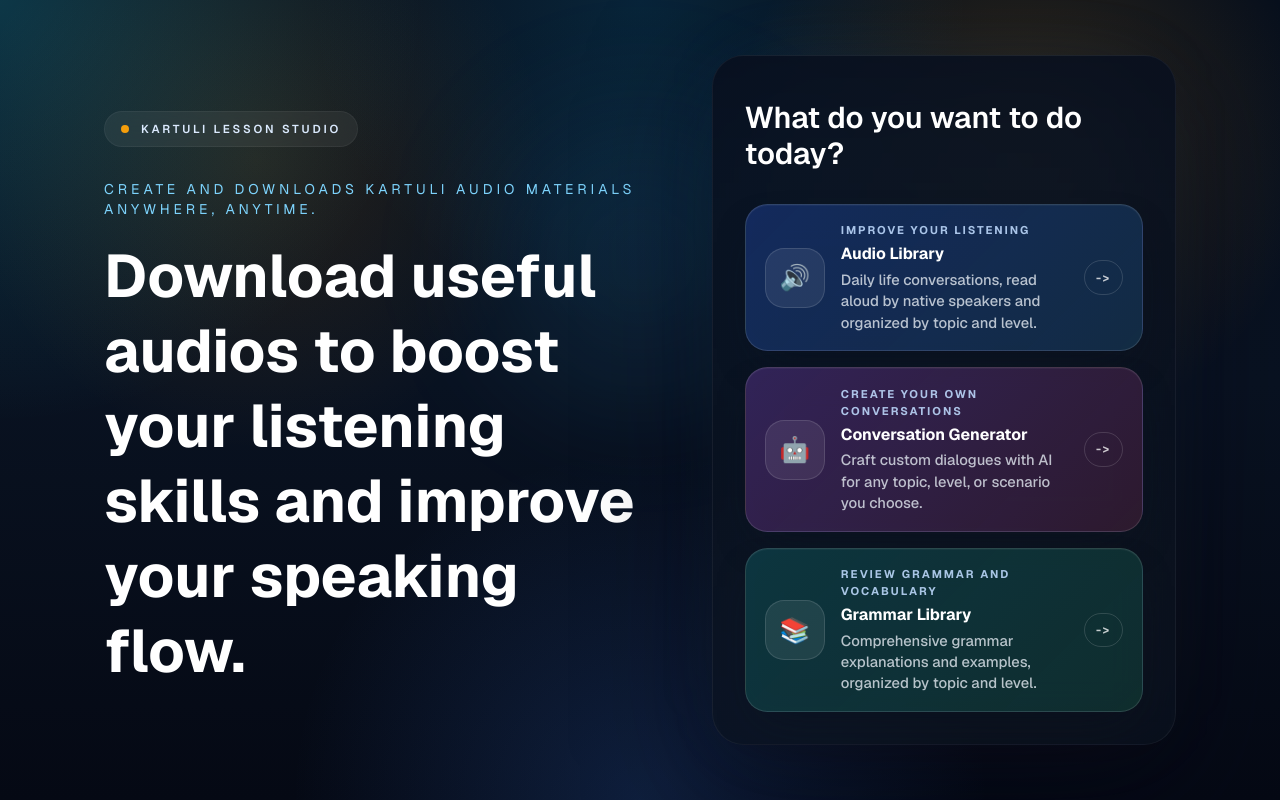
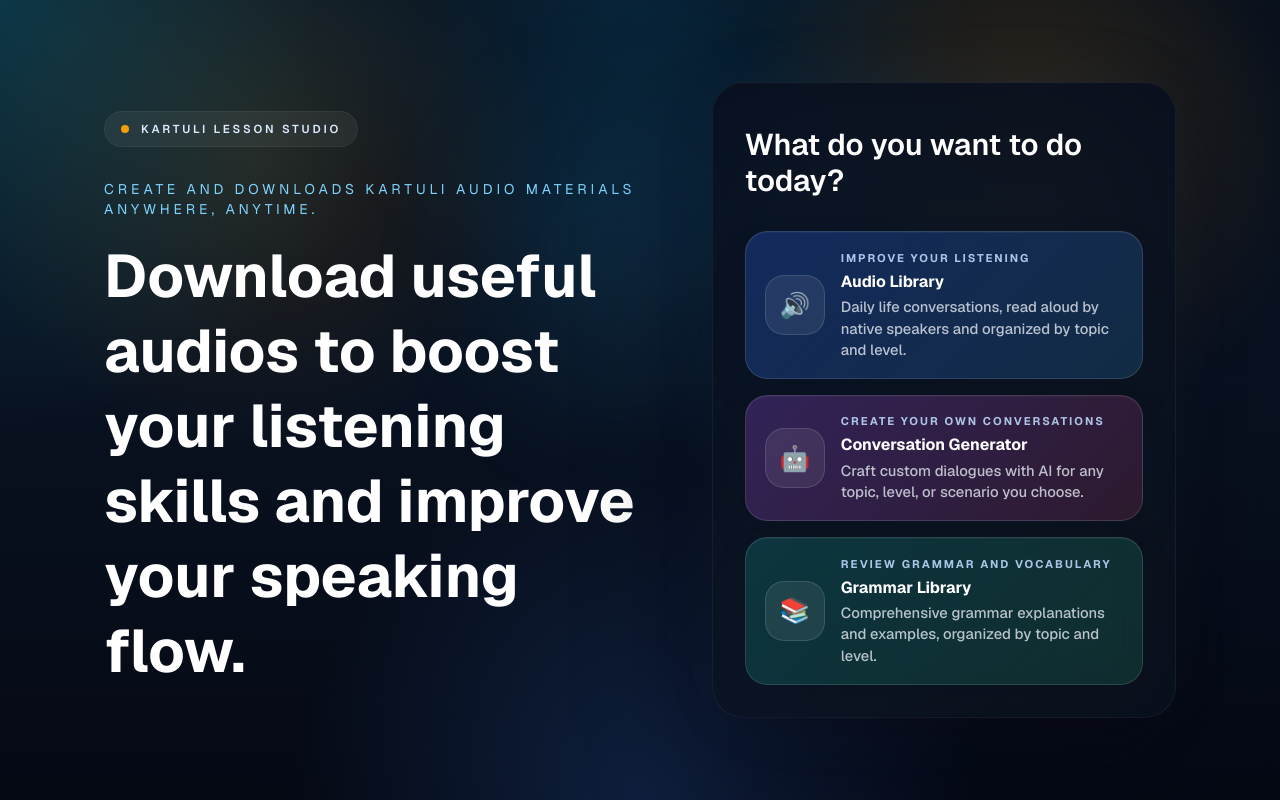
Before and after one commit to eduardoamdev/kartuli-audio-generator, a Next.js app: page / in a window 1280 px wide. Built offline with nearby package versions, Linux system fonts and the light colour scheme.

Commit message:
refactor: remove arrow indicator from Button component for cleaner UI

```diff
--- a/src/components/ui/Button.tsx
+++ b/src/components/ui/Button.tsx
@@ -45,9 +45,6 @@ export default function Button({
         <span className="btn-label">{children}</span>
         {description && <span className="btn-description">{description}</span>}
       </span>
-      <span className="btn-arrow" aria-hidden="true">
-        -&gt;
-      </span>
     </>
   );
 
```
